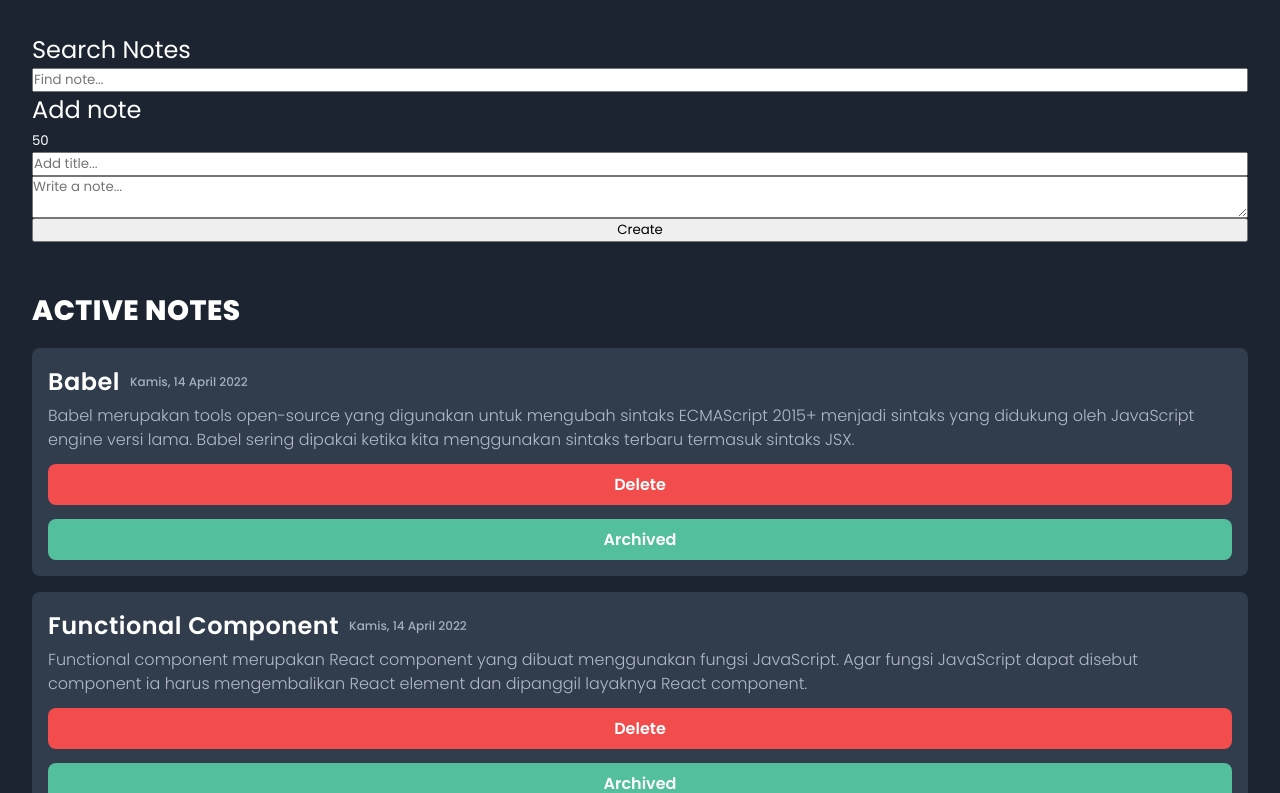
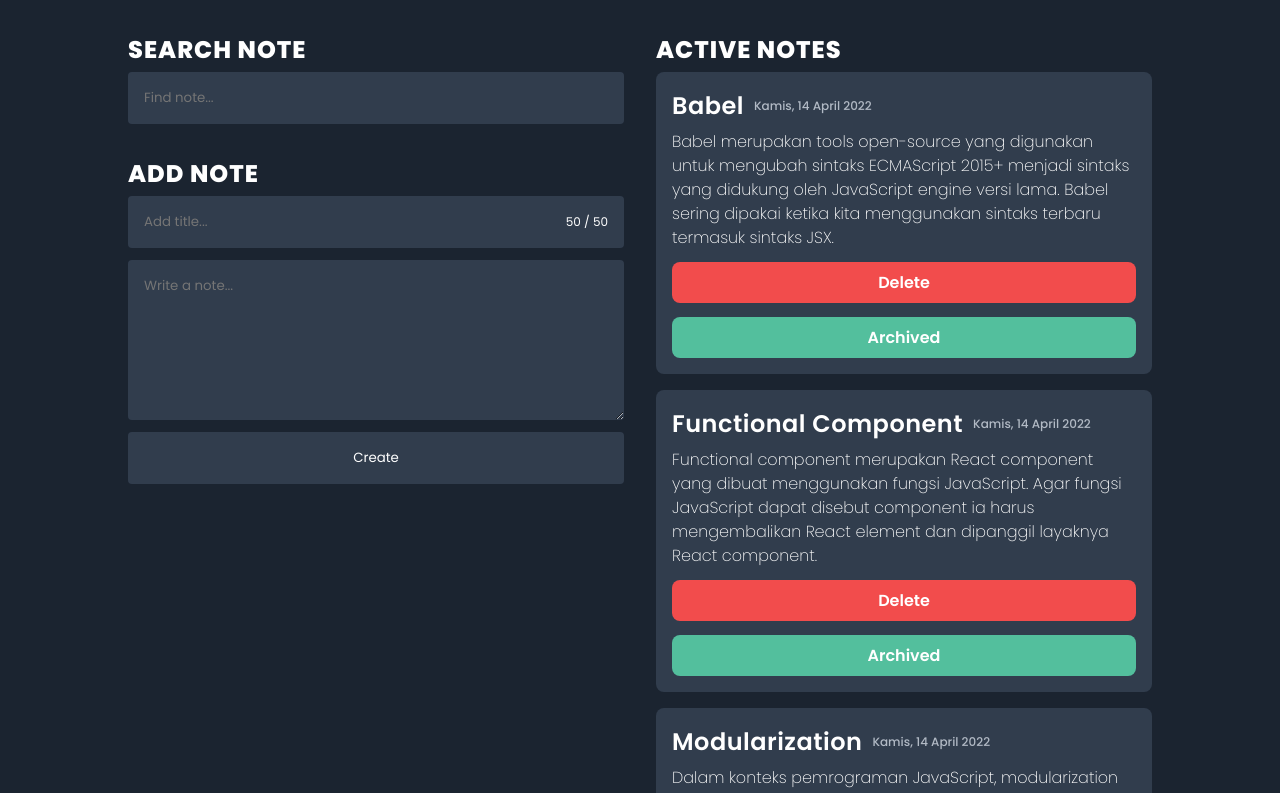
Before and after one commit to rolandowebdev/studynotes-app, a React (Create React App) app: page / in a window 1280 px wide. Shown: the top 793 px of the page. Built offline with nearby package versions, Linux system fonts and the light colour scheme.

Commit message:
add: styling form

```diff
--- a/src/components/FormNotes.jsx
+++ b/src/components/FormNotes.jsx
@@ -23,8 +23,9 @@ export default function FormNotes({ updateNote }) {
 
   return (
     <form className='form-notes' onSubmit={createNote}>
-      <h2 className='form-notes__title'>Add note</h2>
-      <small className='form-notes__counter'>{50 - title.length}</small>
+      <h2 className='section-title'>Add Note</h2>
+      <div className='title-input'>
+        <small className='title-input__counter'>50 / {50 - title.length}</small>
         <Input
           value={title}
           onChange={setTitle}
@@ -34,6 +35,7 @@ export default function FormNotes({ updateNote }) {
           name='title'
           required
         />
+      </div>
       <Input
         value={note}
         onChange={setNote}
--- a/src/components/SearchNotes.jsx
+++ b/src/components/SearchNotes.jsx
@@ -3,8 +3,8 @@ import Input from './Input/Input';
 
 export default function SearchNotes({ search, updateQuery }) {
   return (
-    <div className='search'>
-      <h2 className='search__title'>Search Notes</h2>
+    <div className='search-notes'>
+      <h2 className='section-title'>Search Note</h2>
       <Input
         value={search}
         onChange={updateQuery}
--- a/src/components/SectionNotes.jsx
+++ b/src/components/SectionNotes.jsx
@@ -4,9 +4,9 @@ import Card from './Card/Card';
 export default function SectionNotes({ label, notes, setNotes }) {
   return (
     <section className='notes-section'>
-      <h2 className='notes-section__title'>{label}</h2>
+      <h2 className='section-title'>{label}</h2>
       {notes.length === 0 ? (
-        <p>Notes Unaivable</p>
+        <p>Notes Unavailable</p>
       ) : (
         <div className='notes-section__body'>
           {notes?.map((note) => (
--- a/src/style/index.css
+++ b/src/style/index.css
@@ -4,6 +4,7 @@
   --text-color: #fff;
   --danger-color: #f24c4c;
   --success-color: #53bf9d;
+  --gray-color: #b2bac5;
 }
 
 *,
@@ -21,16 +22,33 @@ p {
   font-weight: 400;
 }
 
-button {
-  border: 0;
-  font-family: inherit;
-}
-
 input,
 textarea {
   display: block;
+  width: 100%;
+}
+
+button,
+input[type='submit'] {
+  cursor: pointer;
+  transition: 150ms ease;
+}
+
+button:hover,
+input[type='submit']:hover {
+  opacity: 0.8;
+}
+
+input:focus,
+textarea:focus {
+  outline: 2px solid var(--success-color);
+}
+
+button,
+input,
+textarea {
+  border: 0;
   font-family: inherit;
-  width: 100%;
 }
 
 img {
@@ -63,25 +81,84 @@ body {
   grid-area: 'main';
   display: flex;
   flex-direction: column;
-  /* gap: 2rem; */
+}
+
+
+/* Input style */
+
+.input-text {
+  padding: 1rem;
+  margin-bottom: 0.75rem;
+  border-radius: 0.25rem;
+  background-color: var(--card-color);
+  color: var(--text-color);
+}
+
+.input-textarea {
+  min-height: 10rem;
+  resize: vertical;
+}
+
+.section-title {
+  font-weight: 700;
+  font-size: 24px;
+  text-transform: uppercase;
+  letter-spacing: 0.0625rem;
+  margin-bottom: 0.25rem;
+}
+
+
+/* Button style */
+
+.btn--danger {
+  background-color: var(--danger-color);
+}
+
+.btn--success {
+  background-color: var(--success-color);
+}
+
+
+/* Note Form */
+
+.form-notes {
+  margin-top: 2rem;
+}
+
+.title-input {
+  position: relative;
+}
+
+.title-input {
+  border-radius: 0.25rem;
+}
+
+.title-input .title-input__counter {
+  position: absolute;
+  top: 50%;
+  right: 1rem;
+  transform: translateY(-50%);
+  font-size: 0.75rem;
+  color: var(--text-color);
 }
 
 
 /* Note Card */
 
 .notes-section {
-  margin-top: 1rem;
+  margin-block: 2rem;
 }
 
 .notes-section .notes-section__title {
-  font-size: 1.75rem;
+  font-size: 1.5rem;
   font-weight: 700;
-  letter-spacing: 0.0313rem;
+  letter-spacing: 0.0625rem;
   text-transform: uppercase;
+  margin-bottom: 0.25rem;
 }
 
 .card {
-  margin: 1rem 0;
+  margin-bottom: 1rem;
   padding: 1rem;
   background-color: var(--card-color);
   border-radius: 0.5rem;
@@ -92,27 +169,22 @@ body {
 }
 
 .card .body-card {
-  font-weight: 300;
-  margin-top: 0.25rem;
-  color: #b2bac5;
-}
-
-.card__header .header-text {
-  display: flex;
-  align-items: center;
-  gap: 0.625rem;
+  font-weight: 200;
+  margin-top: 0.375rem;
 }
 
 .header-text>h3 {
-  font-size: 1.5rem;
+  font-size: clamp(1.25rem, 2vw, 1.5rem);
   font-weight: 600;
   letter-spacing: 0.5px;
 }
 
 .header-text>small {
+  padding: 0.125rem 0.5rem;
   font-size: 0.75rem;
   font-weight: 500;
-  color: #a5afbd;
+  color: var(--gray-color);
+  border-radius: 50px;
 }
 
 .card .card__footer {
@@ -129,10 +201,27 @@ body {
   border-radius: 0.5rem;
 }
 
-.btn--danger {
-  background-color: var(--danger-color);
+@media (min-width: 48rem) {
+  #root {
+    grid-template-areas: 'form form' 'main main';
+    grid-template-columns: repeat(2, minmax(12.5rem, 1fr));
+  }
+  .notes-section {
+    margin-top: 0;
+  }
 }
 
-.btn--success {
-  background-color: var(--success-color);
+@media (min-width: 52.5rem) {
+  .card__header .header-text {
+    display: flex;
+    align-items: center;
+    gap: 0.125rem;
+  }
 }
+
+@media (min-width: 80rem) {
+  #root {
+    max-width: 1024px;
+    margin-inline: auto;
+  }
+}
```
Lines whose indentation alone changed are shown as unchanged.
